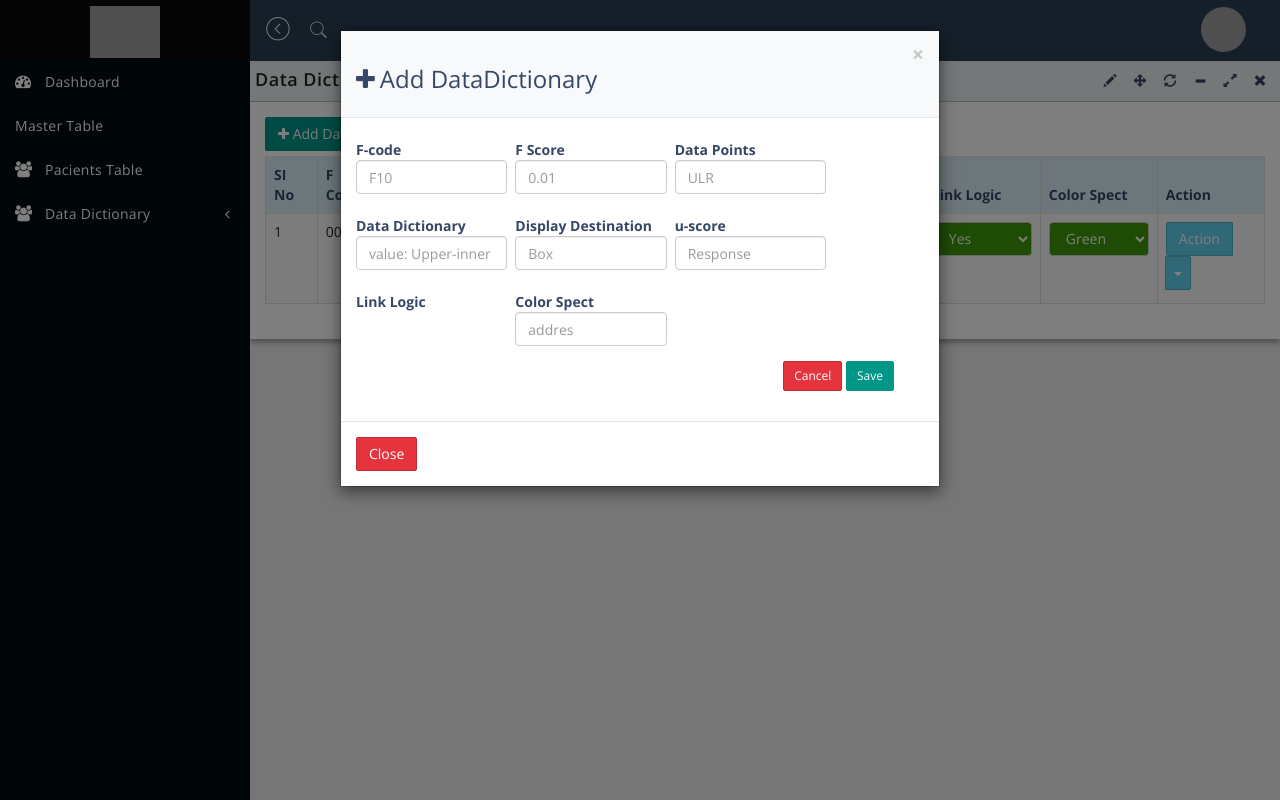
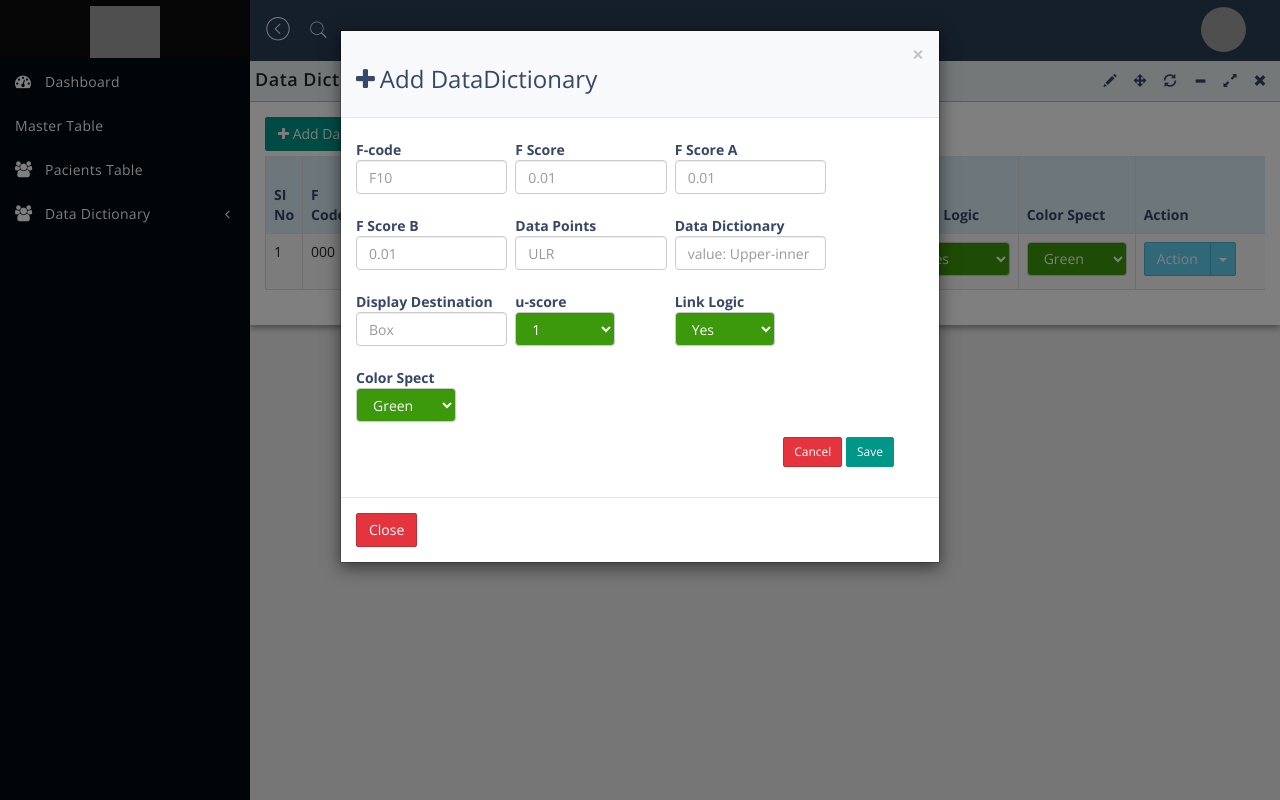
Before and after one commit to Quant1766/jbsystem, a Django app: template templates/ddactionary/ddactionary.html in a window 1280 px wide, after a click on "Add DataDictionary". Run offline with Django 3.2, Linux system fonts and the light colour scheme; tables that the repository leaves empty hold one stand-in row (values such as "Sample post"); the template is opened without the code that fills it: values that come from a table or form of the project are taken from there, most other values are stand-ins (such as "Sample title", 1, 10 or a date in 2020); some libraries are stand-ins or nearby versions; grey boxes are pictures that could not be loaded.

Commit message:
12 SCREEN input

```diff
--- a/jbssys/models.py
+++ b/jbssys/models.py
@@ -2056,6 +2056,9 @@ class DataDictionary(models.Model):
     model_name = models.CharField("Model Name", max_length=50, default='')
     f_code = models.CharField("F Code", max_length=3, default='')
     f_score = models.CharField("F Score", max_length=5, default='',)
+    f_score_a = models.CharField("F Score a", max_length=5, default='',)
+    f_score_b = models.CharField("F Score b", max_length=5, default='',)
+    data_point = models.CharField("data point", max_length=20, default='',)
 
     is_hide = models.BooleanField("is hide", null=True, blank=True, default=False, )
 
--- a/jbsystem/settings.py
+++ b/jbsystem/settings.py
@@ -25,8 +25,8 @@ BASE_DIR = os.path.dirname(os.path.dirname(os.path.abspath(__file__)))
 SECRET_KEY = '*98g54havnj-s8_pj4^2yiy7wsjm)irp+$k^!yda_$qorj7x*v'
 
 # SECURITY WARNING: don't run with debug turned on in production!
-DEBUG = True
-TEMPLATE_DEBUG = True
+DEBUG = False
+TEMPLATE_DEBUG = False
 
 
 ALLOWED_HOSTS = ["*", '127.0.0.1', '.herokuapp.com']
--- a/templates/ddactionary/ddactionary.html
+++ b/templates/ddactionary/ddactionary.html
@@ -188,6 +188,8 @@
                                         <th>SI No</th>
                                         <th>F Code</th>
                                         <th>F Score</th>
+                                        <th>F Score A</th>
+                                        <th>F Score B</th>
                                         <th>Data Points</th>
                                         <th>Data Dictionary</th>
                                         <th>Display Destination</th>
@@ -204,8 +206,9 @@
                                           <td><p style="width: 20px;">{{ data_.id }}</p></td>
                                           <td><p style="width: 20px;">{{ data_.f_code }}</p></td>
                                           <td><p style="width: 20px;">{{ data_.f_score }}</p></td>
-
-                                          <td><p style="width: 20px;">RUQ</p></td>
+                                          <td><p style="width: 20px;">{{ data_.f_score_a }}</p></td>
+                                          <td><p style="width: 20px;">{{ data_.f_score_b }}</p></td>
+                                          <td><p style="width: 20px;">{{ data_.data_point }}</p></td>
                                           <td><p style="width: 150px;">{{ data_.value }}</p></td>
                                           <td><p style="width: 40px;">{{ data_.display_distenation }}</p></td>
 
@@ -225,7 +228,7 @@
                                           </td>
 
                                       <td>
-                                             <div class="btn-group  m-b-5">
+                                             <div class="btn-group  m-b-5" style="width: 120px">
                                               <button type="button" class="btn btn-info">Action</button>
                                               <button type="button" data-toggle="dropdown" class="btn dropdown-toggle btn-info" aria-expanded="false">
                                               <span class="caret"></span>
@@ -422,7 +425,7 @@
                         <div class="modal-body">
                            <div class="row">
                               <div class="col-md-12">
-                                 <form class="form-horizontal" method="post" id="add_pacient_form" action="">
+                                 <form class="form-horizontal" method="post" id="add_data_dictionary_form" action="">
                                     {% csrf_token %}
                                      <fieldset>
                                        <!-- Text input-->
@@ -433,7 +436,17 @@
                                        <!-- Text input-->
                                        <div class="col-md-4 form-group">
                                           <label class="control-label">F Score</label>
-                                          <input type="text" id="f_score" name="f_score" placeholder="0.01" class="form-control" required>
+                                          <input type="number" step="0.01" id="f_score" name="f_score" placeholder="0.01" class="form-control" required>
+                                       </div>
+
+                                         <div class="col-md-4 form-group">
+                                          <label class="control-label">F Score A</label>
+                                          <input type="number" step="0.01" id="f_score_a" name="f_score_a" placeholder="0.01" class="form-control" required>
+                                       </div>
+
+                                         <div class="col-md-4 form-group">
+                                          <label class="control-label">F Score B</label>
+                                          <input type="number" step="0.01" id="f_score_b" name="f_score_b" placeholder="0.01" class="form-control" required>
                                        </div>
 
                                         <div class="col-md-4 form-group">
@@ -454,16 +467,27 @@
 
                                          <div class="col-md-4 form-group">
                                           <label class="control-label">u-score</label>
-                                          <input type="text" id="u_score" name="u_score" placeholder="Response" class="form-control" required>
-                                       </div>
+                                         <select class="form-control" id="u_score" name="u_score" style="background-color: #3c990b;width: 100px;color: white;">
+                                                <option style="background-color: #3c990b;color: white;">1</option>
+                                                <option style="background-color: white;color: black">0</option>
+                                             </select>
+                                         </div>
 
                                          <div class="col-md-4 form-group">
-                                          <label class="control-label">Link Logic</label>
-                                          <input tabindex="14" type="checkbox" id="link_logic" name="link_logic" checked="" style="position: absolute; opacity: 0;">
+                                           <label class="control-label">Link Logic</label>
+
+                                          <select class="form-control" id="link_logic" name="link_logic" style="background-color: #3c990b;width: 100px;color: white;">
+                                                <option style="background-color: #3c990b;color: white;">Yes</option>
+                                                <option style="background-color: white;color: black">No</option>
+                                             </select>
                                        </div>
                                          <div class="col-md-4 form-group">
                                           <label class="control-label">Color Spect</label>
-                                          <input type="text" id="addres" name="addres" placeholder="addres" class="form-control">
+                                          <select class="form-control" id="color_spect" name="color_spect" style="background-color: #3c990b;width: 100px;color: white;">
+                                                <option style="background-color: #3c990b;color: white;">Green</option>
+                                                <option style="background-color: white;color: black">White</option>
+                                                  <option style="background-color: #E5343D;color: white">Red</option>
+                                             </select>
                                        </div>
 
 
```
Also changed, not shown: jbssys/views.py (+49 -5 lines).
